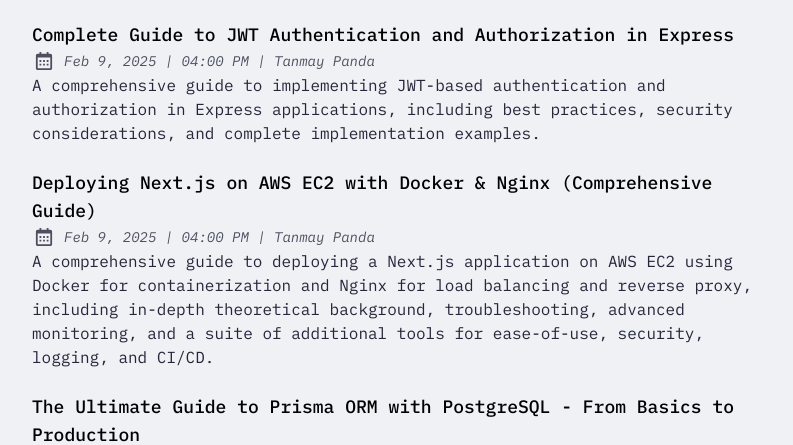
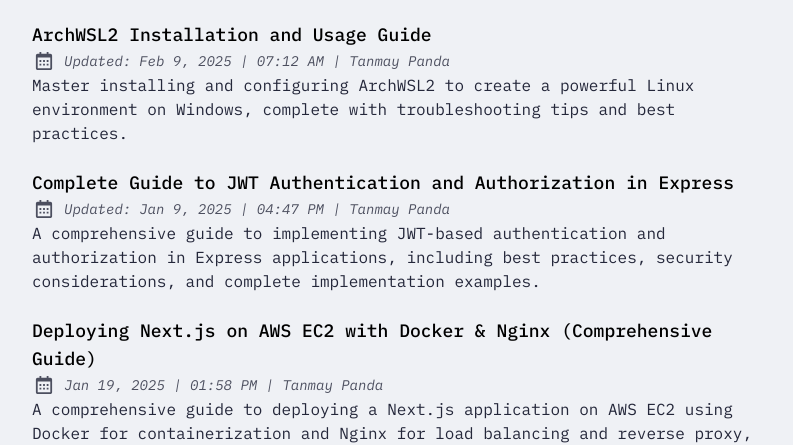
Before and after one commit to tanmaypanda-14/blog, an Astro site: page /posts in a window 1280 px wide. Shown: the part 356-801 px from the top of the page, without its empty margins (240-1033 px from the left). Built offline with nearby package versions, Linux system fonts and the light colour scheme; Astro itself is replaced by a stand-in of ours; some packages are replaced by stand-ins of ours.

Commit message:
update author fields and publication/modification timestamps across multiple blog posts

```diff
--- a/src/content/blog/configure-arch-for-wsl2.md
+++ b/src/content/blog/configure-arch-for-wsl2.md
@@ -1,5 +1,5 @@
 ---
-author: Shivani Swaraj
+author: Tanmay Panda
 pubDatetime: 2025-02-09T5:22:00Z
 modDatetime: 2025-02-09T7:12:47.400Z
 title: ArchWSL2 Installation and Usage Guide
--- a/src/content/blog/infinite-scrolling-redux-query.md
+++ b/src/content/blog/infinite-scrolling-redux-query.md
@@ -1,7 +1,7 @@
 ---
-author: "Generated by GitHub Copilot"
-pubDatetime: 2025-02-10T10:00:00Z
-modDatetime: 2025-02-10T10:00:00Z
+author: Tanmay Panda
+pubDatetime: 2024-02-10T10:00:00Z
+modDatetime: 2024-03-10T10:00:00Z
 title: Implementing Infinite Scrolling with Redis, React-Redux & React Query
 slug: infinite-scrolling-redux-query
 featured: false
--- a/src/content/blog/jwt-auth-express.md
+++ b/src/content/blog/jwt-auth-express.md
@@ -1,7 +1,7 @@
 ---
 author: Tanmay Panda
-pubDatetime: 2025-02-09T16:00:00Z
-modDatetime: 2025-02-09T16:00:00Z
+pubDatetime: 2025-01-09T16:32:11Z
+modDatetime: 2025-01-09T16:47:23Z
 title: Complete Guide to JWT Authentication and Authorization in Express
 slug: jwt-authentication-authorization-express
 featured: true
--- a/src/content/blog/nextjs-deploy-ec2-nginx.md
+++ b/src/content/blog/nextjs-deploy-ec2-nginx.md
@@ -1,7 +1,7 @@
 ---
 author: Tanmay Panda
-pubDatetime: 2025-02-09T16:00:00Z
-modDatetime: 2025-02-09T16:00:00Z
+pubDatetime: 2025-01-19T13:58:07Z
+modDatetime: 2025-01-09T14:51:02Z
 title: Deploying Next.js on AWS EC2 with Docker & Nginx (Comprehensive Guide)
 slug: nextjs-deploy-ec2-nginx
 featured: false
--- a/src/content/blog/prisma-orm-with-postgres.md
+++ b/src/content/blog/prisma-orm-with-postgres.md
@@ -1,7 +1,7 @@
 ---
-author: Generated by Claude
-pubDatetime: 2025-02-09T16:00:00Z
-modDatetime: 2025-02-09T16:00:00Z
+author: Tanmay Panda
+pubDatetime: 2024-11-02T16:32:20Z
+modDatetime: 2024-11-03T09:43:19Z
 title: The Ultimate Guide to Prisma ORM with PostgreSQL - From Basics to Production
 slug: prisma-postgres-complete-guide
 featured: true
--- a/src/content/blog/react-redux-in-typescript.md
+++ b/src/content/blog/react-redux-in-typescript.md
@@ -1,7 +1,7 @@
 ---
 author: Tanmay Panda
-pubDatetime: 2025-02-09T15:30:00Z
-modDatetime: 2025-02-09T15:30:00Z
+pubDatetime: 2024-09-09T15:39:56Z
+modDatetime: 2025-01-05T14:32:45Z
 title: React Redux with TypeScript - Type-Safe State Management
 slug: react-redux-typescript-guide
 featured: true
```
